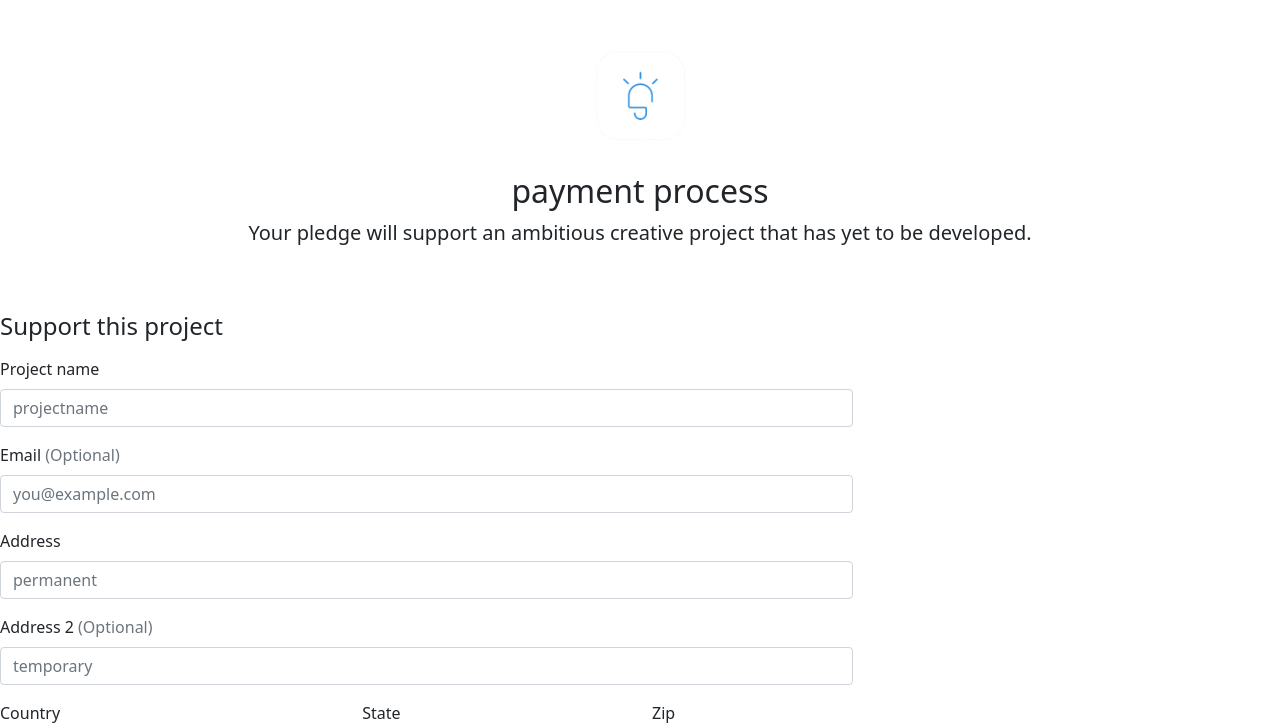
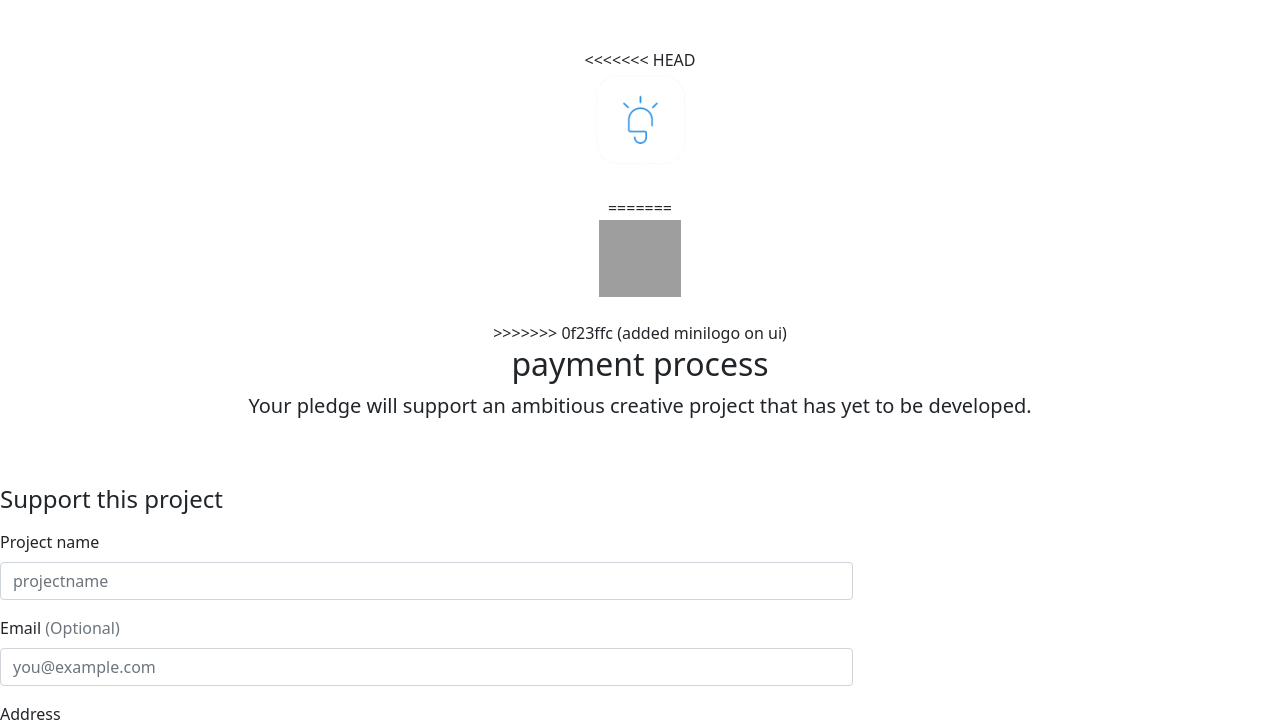
Before and after one commit to AaganMaskey/P2-Spotlight, a Django app: page /investor/investor/ in a window 1280 px wide. Shown: the part 56-781 px from the top of the page. Run offline with Django 3.2, Linux system fonts and the light colour scheme; some libraries are stand-ins or nearby versions; grey boxes are pictures that could not be loaded.

Commit message:
added minilogo on ui

```diff
--- a/spotlightv0/templates/create.html
+++ b/spotlightv0/templates/create.html
@@ -36,7 +36,7 @@
 
     <main>
     <div class="py-5 text-center">
-      <img class="d-block mx-auto mb-4" src="/static/SpotLight_Logos/logo_mini2.png" alt="" width="100" height="100">
+    <img class="d-block mx-auto mb-4" src="/static/SpotLight Logos/logo_mini3.png" alt="" width="82" height="77">
       <h2>First, let’s get you set up.
 
      </h2>
--- a/spotlightv0/templates/investor.html
+++ b/spotlightv0/templates/investor.html
@@ -36,7 +36,11 @@
 
     <main>
     <div class="py-5 text-center">
+<<<<<<< HEAD
       <img class="d-block mx-auto mb-4" src="/static/SpotLight_Logos/logo_mini2.png" alt="" width="100" height="100">
+=======
+      <img class="d-block mx-auto mb-4" src="/static/SpotLight Logos/logo_mini3.png" alt="" width="82" height="77">
+>>>>>>> 0f23ffc (added minilogo on ui)
       <h2>payment process</h2>
       <p class="lead">Your pledge will support an ambitious creative project that has yet to be developed.</p>
     </div>
```
Also changed, not shown: spotlightv0/db.sqlite3.
